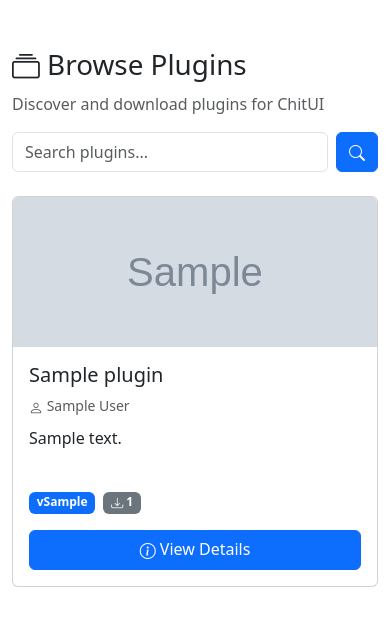
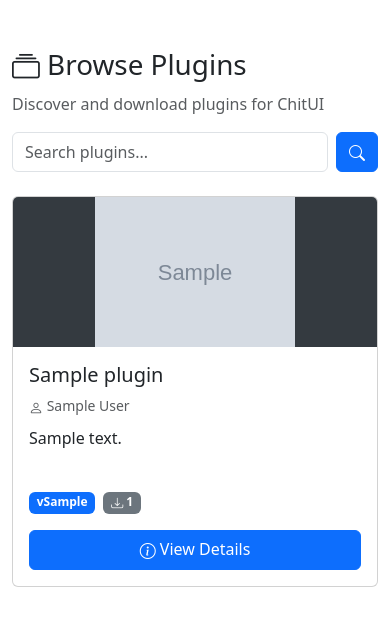
Before and after one commit to xmodpt/ChitUI_Plus, a PHP site: page /chitui_plugins/ in a window 390 px wide. Shown: the part 59-686 px from the top of the page. Run offline with PHP 8.4, Linux system fonts and the light colour scheme; tables that the repository leaves empty hold one stand-in row (values such as "Sample post"); grey boxes marked "Sample" are stand-in pictures.

Commit message:
Improve image display with contain fit and dark gray background
- Change object-fit from 'cover' to 'contain' to show full image
- Update background color to dark gray (#343a40) for better contrast
- Add width: 100% for proper responsive scaling
- Images now auto-fit without cropping, regardless of aspect ratio
- Empty space filled with dark gray background

This fixes issues with portrait/small images being cropped or oversized.

```diff
--- a/online_plugin_repo/css/style.css
+++ b/online_plugin_repo/css/style.css
@@ -27,8 +27,9 @@ body {
 
 .plugin-image {
     height: 200px;
-    object-fit: cover;
-    background-color: #f8f9fa;
+    width: 100%;
+    object-fit: contain;
+    background-color: #343a40;
 }
 
 .plugin-image-placeholder {
@@ -42,8 +43,10 @@ body {
 }
 
 .plugin-detail-image {
+    width: 100%;
     max-height: 400px;
-    object-fit: cover;
+    object-fit: contain;
+    background-color: #343a40;
     border-radius: 8px;
 }
 
```
